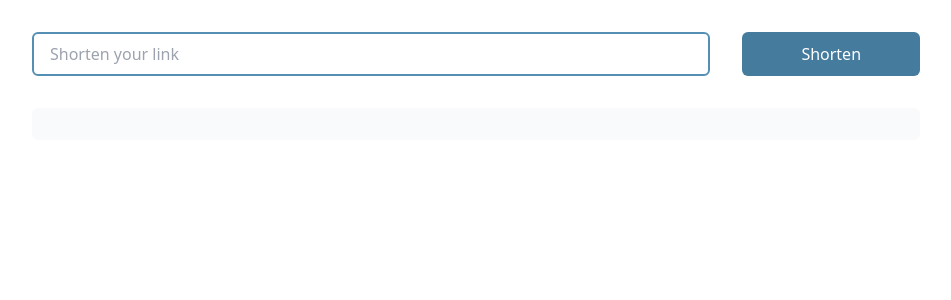
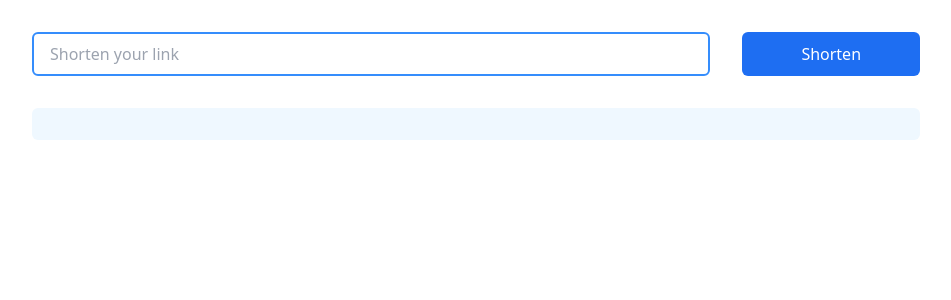
Before and after one commit to nakrovati/cutu-web, a Nuxt app: page / in a window 1280 px wide. Shown: the top 300 px of the page, without its empty margins (164-1115 px from the left). Built offline with nearby package versions, Linux system fonts and the light colour scheme.

Commit message:
style: update colors

```diff
--- a/tailwind.config.js
+++ b/tailwind.config.js
@@ -9,16 +9,17 @@ export default {
   theme: {
     colors: {
       surface: {
-        1: "#F8FAFC",
+        1: "#eff8ff",
       },
       white: "#FFF",
-      green: "#649263",
+      green: "#38862a",
       blue: {
-        100: "#F1F6F9",
-        200: "#E3ECF3",
-        500: "#5590B4",
-        600: "#457B9D",
-        800: "#2C4E63",
+        100: "#daecff",
+        200: "#bddfff",
+        500: "#358dfc",
+        600: "#1e6ef2",
+        700: "#1758de",
+        800: "#1947b4",
       },
       red: { 500: "#E63946", 700: "rgb(218 5 5)" },
     },
```
